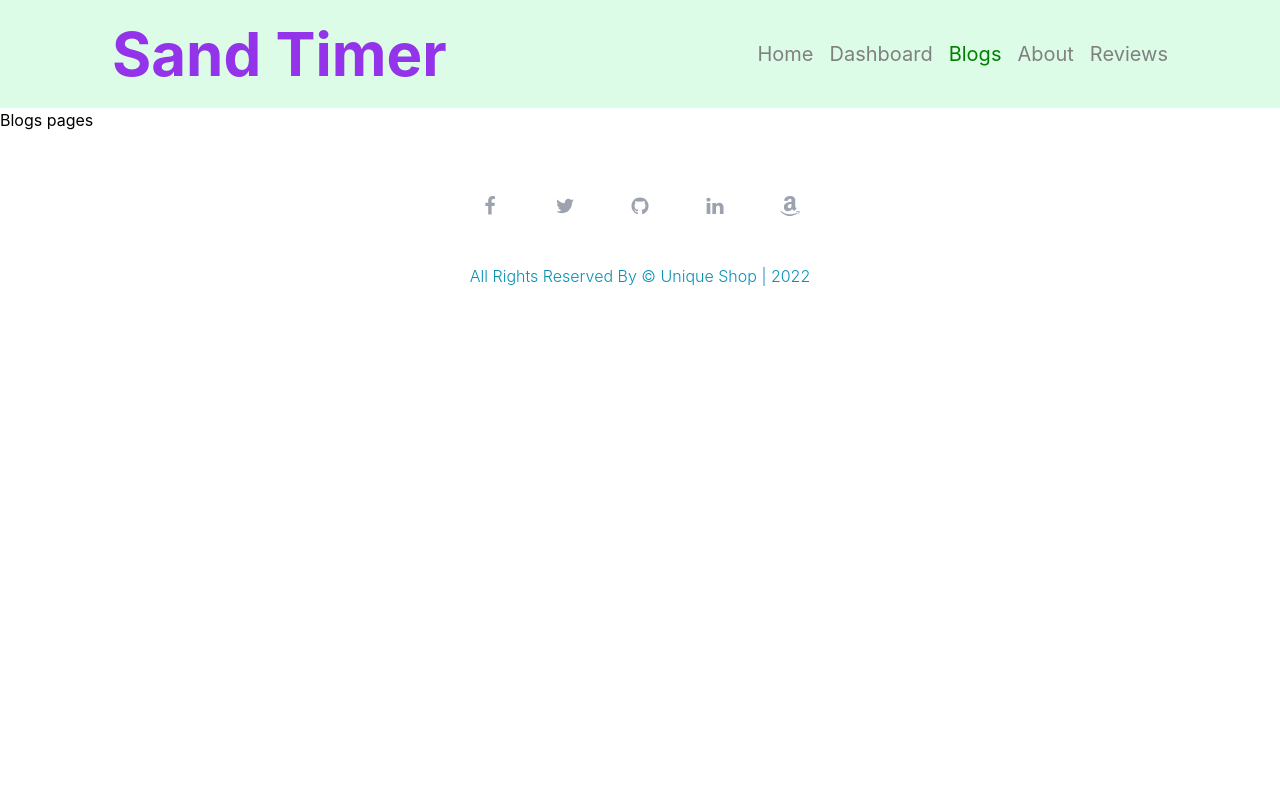
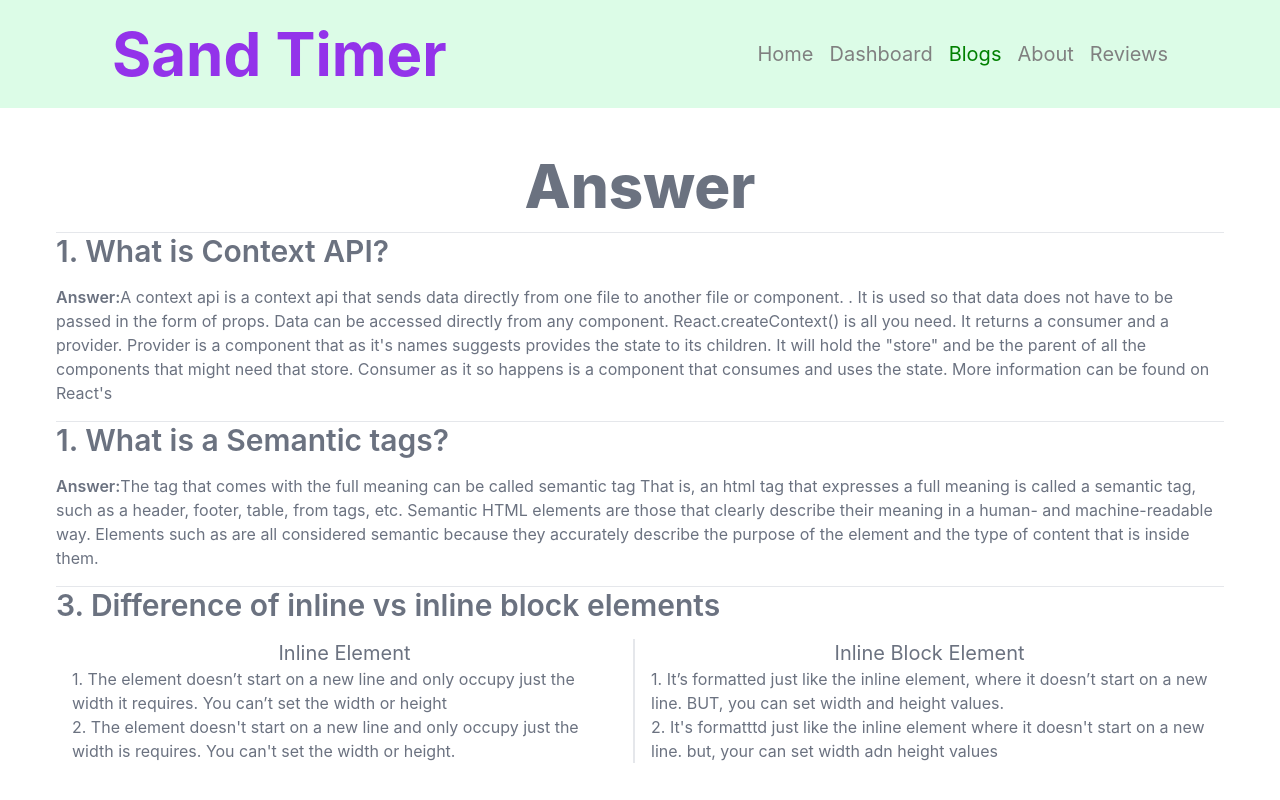
Before and after one commit to Tanvir-Alam625/product-analysis-website-unique-shop, a React (Create React App) app: page /blogs in a window 1280 px wide. Shown: the top 800 px of the page. Built offline with nearby package versions, Linux system fonts and the light colour scheme.

Commit message:
blogs component done

```diff
--- a/src/components/Blogs/Blogs.js
+++ b/src/components/Blogs/Blogs.js
@@ -2,8 +2,74 @@ import React from "react";
 
 const Blogs = () => {
   return (
-    <div>
-      <h2>Blogs pages</h2>
+    <div className="m-2 md:m-4 lg:m-12 px-2">
+      <h2 className="text-center text-6xl text-gray-500 font-extrabold my-4">
+        Answer
+      </h2>
+      <hr />
+      <span className="text-center text-3xl text-gray-500 font-semibold my-2">
+        1. What is Context API?
+      </span>
+      <p className="text-gray-500 my-4">
+        <span className="font-semibold">Answer:</span>A context api is a context
+        api that sends data directly from one file to another file or component.
+        . It is used so that data does not have to be passed in the form of
+        props. Data can be accessed directly from any component.
+        React.createContext() is all you need. It returns a consumer and a
+        provider. Provider is a component that as it's names suggests provides
+        the state to its children. It will hold the "store" and be the parent of
+        all the components that might need that store. Consumer as it so happens
+        is a component that consumes and uses the state. More information can be
+        found on React's
+      </p>
+      <hr />
+      <span className="text-center text-3xl text-gray-500 font-semibold my-2">
+        1. What is a Semantic tags?
+      </span>
+      <p className="text-gray-500 my-4">
+        <span className="font-semibold">Answer:</span>
+        The tag that comes with the full meaning can be called semantic tag That
+        is, an html tag that expresses a full meaning is called a semantic tag,
+        such as a header, footer, table, from tags, etc. Semantic HTML elements
+        are those that clearly describe their meaning in a human- and
+        machine-readable way. Elements such as are all considered semantic
+        because they accurately describe the purpose of the element and the type
+        of content that is inside them.
+      </p>
+      <hr />
+      <span className="text-center text-3xl text-gray-500 font-semibold my-2">
+        3. Difference of inline vs inline block elements
+      </span>
+      <div className="inline-block-element flex w-full justify-center text-gray-500 mt-4">
+        <div className="inline-block border-r-2 px-4">
+          <h5 className="text-center text-xl capitalize ">Inline element</h5>
+          <ol>
+            <li>
+              1. The element doesn’t start on a new line and only occupy just
+              the width it requires. You can’t set the width or height
+            </li>
+            <li>
+              2. The element doesn't start on a new line and only occupy just
+              the width is requires. You can't set the width or height.
+            </li>
+          </ol>
+        </div>
+        <div className="inline-block-element px-4">
+          <h5 className="text-center text-xl capitalize ">
+            Inline block element
+          </h5>
+          <ul>
+            <li>
+              1. It’s formatted just like the inline element, where it doesn’t
+              start on a new line. BUT, you can set width and height values.
+            </li>
+            <li>
+              2. It's formatttd just like the inline element where it doesn't
+              start on a new line. but, your can set width adn height values
+            </li>
+          </ul>
+        </div>
+      </div>
     </div>
   );
 };
--- a/src/components/Dashboard/Dashboard.js
+++ b/src/components/Dashboard/Dashboard.js
@@ -26,7 +26,7 @@ const Dashboard = () => {
   const data = [...chart];
 
   return (
-    <div className="grid grid-cols-1 lg:grid-cols-2 my-12 justify-center items-center px-12 gap-2">
+    <div className="grid grid-cols-1 lg:grid-cols-2 lg:my-12 my-4 justify-center items-center px-12 gap-2">
       {/* line chart revenue  */}
       <div className="revenue-line">
         <h2 className="text-3xl text-center font-semibold text-purple-600 my-4">
```
